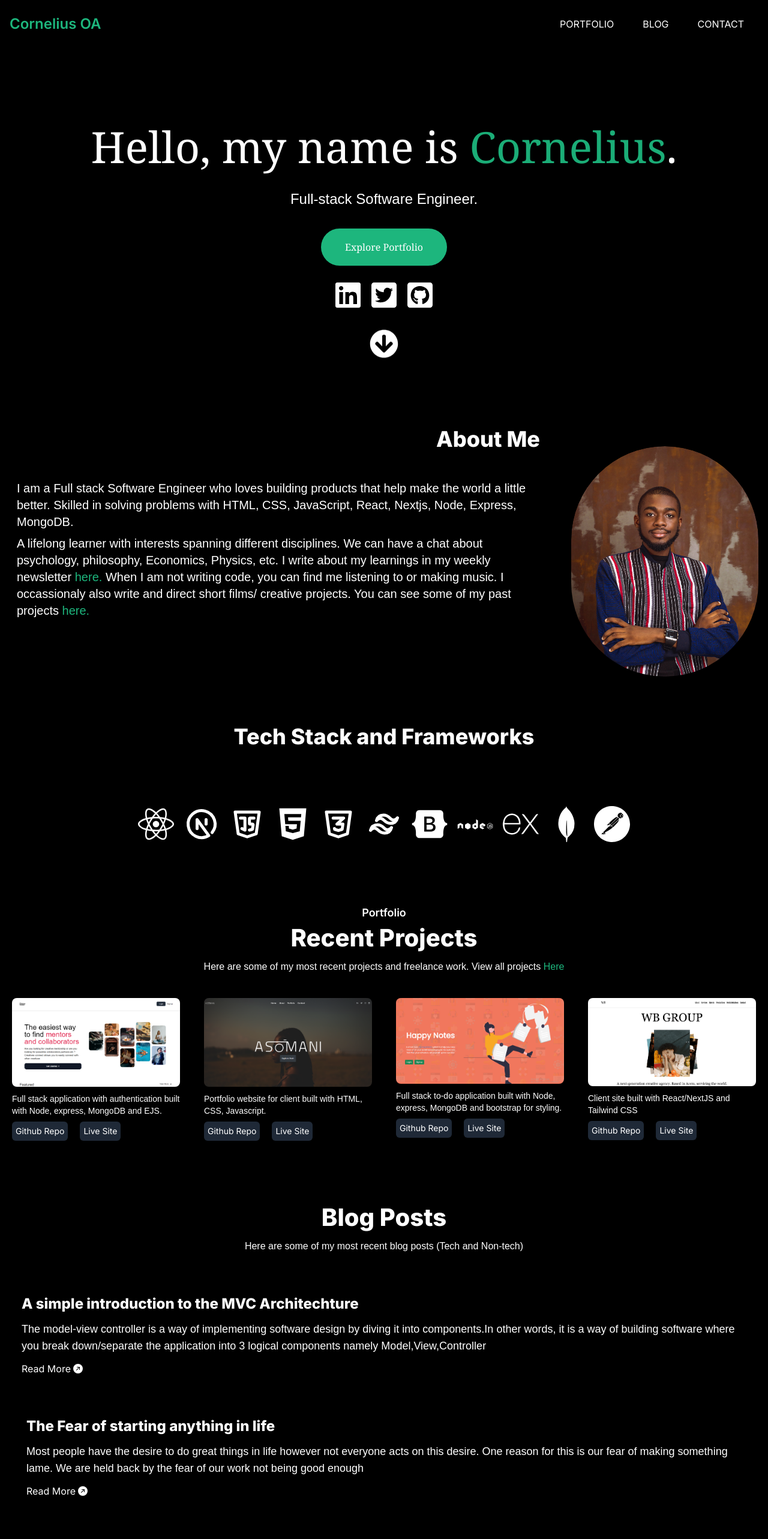
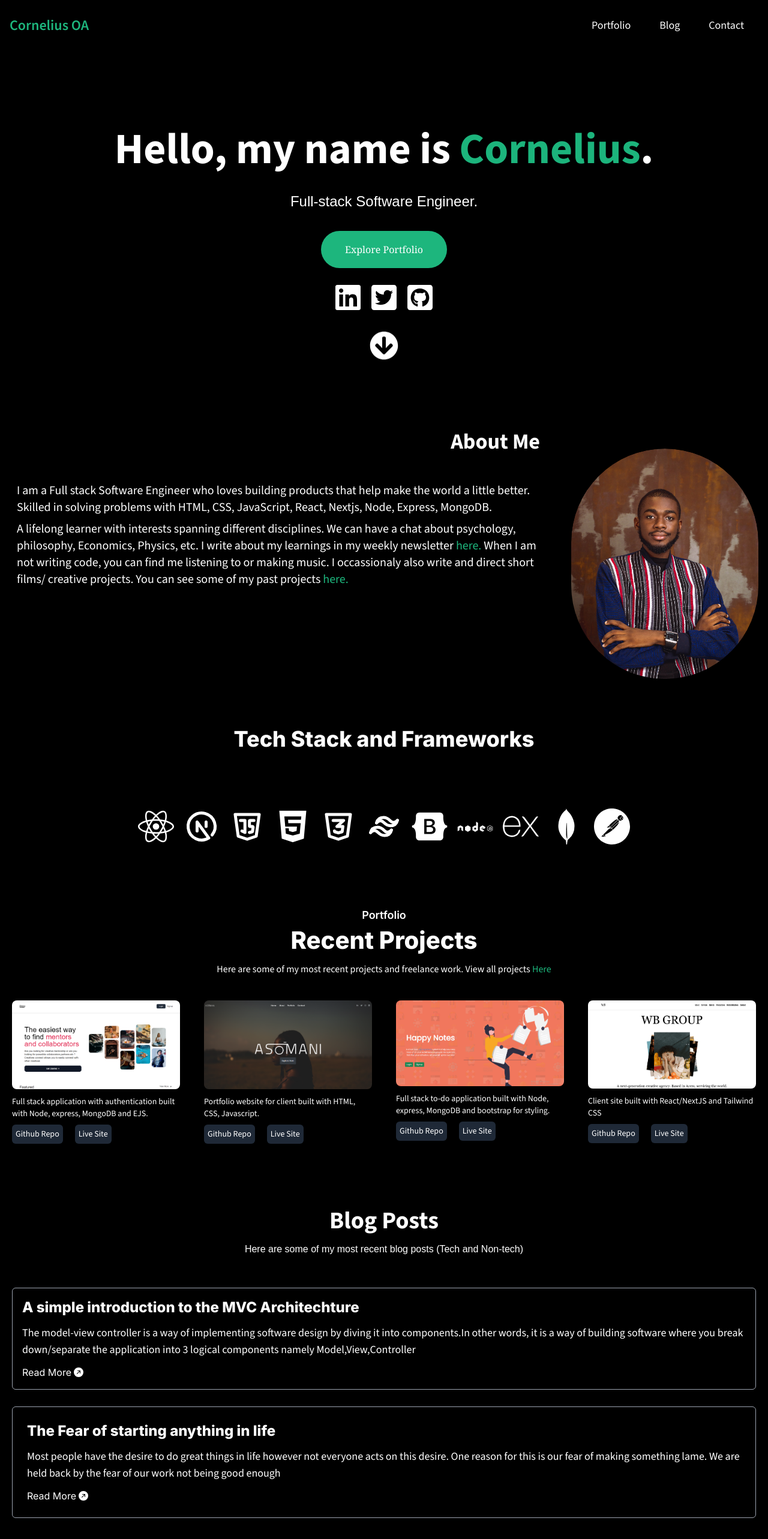
Before and after one commit to thecornisians/portfolio, a Next.js app: page / in a window 1280 px wide. Shown: the top 2566 px of the page at 60% size. Built offline with nearby package versions, Linux system fonts and the light colour scheme.

Commit message:
updated homepage

```diff
--- a/components/About.js
+++ b/components/About.js
@@ -26,15 +26,15 @@ export default function About() {
         </div>
 
         <div className=" text-md md:text-xl sm:mb-5 max-w-4xl align-middle my-9 text-center p-3">
-          <h3 className="text-4xl mb-12 font-extrabold text-center lg:text-right">
+          <h3 className="text-4xl mb-12 source-sans font-extrabold text-center lg:text-right">
             About Me
           </h3>
-          <p className="font-md md:font-xl md:text-left mb-2 ">
+          <p className="font-md md:font-xl md:text-left mb-2 source-sans ">
             I am a Full stack Software Engineer who loves building products that
             help make the world a little better. Skilled in solving problems
             with HTML, CSS, JavaScript, React, Nextjs, Node, Express, MongoDB.
           </p>
-          <p className="font-md md:font-xl md:text-left mb-2 ">
+          <p className="font-md md:font-xl md:text-left mb-2 source-sans">
             A lifelong learner with interests spanning different disciplines. We
             can have a chat about psychology, philosophy, Economics, Physics,
             etc. I write about my learnings in my weekly newsletter{" "}
--- a/components/Blog.js
+++ b/components/Blog.js
@@ -2,7 +2,7 @@ import { BsFillArrowUpRightCircleFill } from "react-icons/bs";
 export default function BlogPosts() {
   return (
     <section>
-      <div className="text-center mb-10 md:mt-10">
+      <div className="text-center mb-10 md:mt-10 source-sans">
         {/* <h3 className='font-semibold text-lg text-primary mb-2'> Portfolio</h3> */}
         <h4 className="font-bold text-3xl sm:text-4xl md:text-[40px] text-dark mb-4">
           Blog Posts
@@ -13,11 +13,11 @@ export default function BlogPosts() {
       </div>
 
       <div className="mt-5 px-5 pb-4">
-        <div className="mb-7 shadow-lg p-4 ">
+        <div className="mb-7 shadow-lg p-4 border border-gray-400 rounded-md">
           <h1 className="font-bold text-2xl pb-3">
             A simple introduction to the MVC Architechture
           </h1>
-          <p className="pb-3 text-lg">
+          <p className="pb-3 text-lg source-sans">
             The model-view controller is a way of implementing software design
             by diving it into components.In other words, it is a way of building
             software where you break down/separate the application into 3
@@ -33,11 +33,11 @@ export default function BlogPosts() {
           </a>
         </div>
 
-        <div className="mb-7 shadow-lg p-6">
+        <div className="mb-7 shadow-lg p-6 border border-gray-400 rounded-md">
           <h1 className="font-bold text-2xl pb-3">
             The Fear of starting anything in life
           </h1>
-          <p className="pb-3 text-lg">
+          <p className="pb-3 text-lg source-sans">
             Most people have the desire to do great things in life however not
             everyone acts on this desire. One reason for this is our fear of
             making something lame. We are held back by the fear of our work not
--- a/components/Hero.js
+++ b/components/Hero.js
@@ -14,7 +14,7 @@ export default function Hero() {
       <section className={`min-h-full`}>
         <div className="text-center px-6 md:px-5 py-5 md:pt-28 lg:pt-28 mb-5">
           <div className="mb-8">
-            <h2 className="text-5xl md:text-7xl font-serif p-4">
+            <h2 className="text-5xl md:text-7xl source-sans font-bold p-4">
               Hello, my name is{" "}
               <span className="text-[#1DB67D] animate-pulse hover:animate-bounce">
                 Cornelius
--- a/components/Navbar.js
+++ b/components/Navbar.js
@@ -24,7 +24,7 @@ export default function Navbar() {
         <nav className="px-2 sm:px-4 py-2.5 rounded ">
           <div className="container flex flex-wrap justify-between items-center mx-auto">
             <Link href="/" className="flex items-center cursor-pointer">
-              <span className="self-center text-lg md:text-2xl font-semibold text-[#1DB67D] cursor-pointer">
+              <span className="self-center text-lg md:text-2xl source-sans font-semibold text-[#1DB67D] cursor-pointer">
                 Cornelius OA
               </span>
             </Link>
@@ -76,14 +76,14 @@ export default function Navbar() {
               id="display-navigation"
             >
               <ul
-                className={`leading-8 flex flex-col p-4 mt-4 text-center rounded-lg text-lg uppercase md:flex-row md:space-x-8 md:mt-0 md:text-sm md:font-medium ${
+                className={`leading-8 flex flex-col p-4 mt-4 text-center rounded-lg text-lg source-sans font-semibold md:flex-row md:space-x-8 md:mt-0 md:text-sm md:font-medium ${
                   darkMode ? "text-black" : "text-white"
                 } `}
               >
-                <li className="hover:bg-gray-300 dark:hover:bg-[#424242] py-0.5 px-2 rounded text-base">
+                <li className="hover:bg-gray-300 hover:text-black dark:hover:bg-[#424242] py-0.5 px-2 rounded text-lg">
                   <Link href="/portfolio">Portfolio</Link>
                 </li>
-                <li className="hover:bg-gray-300 dark:hover:bg-[#424242] py-0.5 px-2 rounded text-base">
+                <li className="hover:bg-gray-300 hover:text-black dark:hover:bg-[#424242] py-0.5 px-2 rounded text-lg">
                   <a
                     href="https://cowans.substack.com/"
                     target="_blank"
@@ -92,7 +92,7 @@ export default function Navbar() {
                     Blog
                   </a>
                 </li>
-                <li className="hover:bg-gray-300 dark:hover:bg-[#424242] py-0.5 px-2 rounded text-base">
+                <li className="hover:bg-gray-300 hover:text-black dark:hover:bg-[#424242] py-0.5 px-2 rounded text-lg">
                   <Link href="/contact">Contact</Link>
                 </li>
                 {/* <li onClick={() => setDarkMode(!darkMode)} className="flex text-lg dark:hover:bg-[#424242]"> <MdOutlineDarkMode className="text-center"/></li> */}
--- a/components/Portfolio.js
+++ b/components/Portfolio.js
@@ -15,7 +15,7 @@ export default function Portfolio() {
         <h4 className="font-bold text-3xl sm:text-4xl md:text-[40px] text-dark mb-4">
           Recent Projects
         </h4>
-        <p className="text-base text-body-color">
+        <p className="text-base text-body-color source-sans">
           Here are some of my most recent projects and freelance work. View all
           projects
           <Link href="/portfolio">
@@ -25,14 +25,14 @@ export default function Portfolio() {
       </div>
 
       <div>
-        <div className="flex flex-col gap-10 py-10 lg:flex-row lg:flex-wrap">
+        <div className="flex flex-col gap-10 py-10 lg:flex-row lg:flex-wrap source-sans">
           <div className="flex-1 mb-2">
             <Image
               src={creativeconnect}
               className="rounded-lg max-w-full h-8 w-8 shadow-lg object-contain md:hover:scale-105 transition duration-300 ease-in-out"
               alt="creative-connect"
             />
-            <p className="text-sm mt-1 mb-1 md:text-md">
+            <p className="text-sm mt-1 mb-1 md:text-md source-sans">
               Full stack application with authentication built with Node,
               express, MongoDB and EJS.
             </p>
@@ -62,7 +62,7 @@ export default function Portfolio() {
               className="rounded-lg max-w-full h-8 w-8 shadow-lg object-contain md:hover:scale-105 transition duration-300 ease-in-out"
               alt="nanaasomani"
             />
-            <p className="text-sm mt-1 mb-1 md:text-md">
+            <p className="text-sm mt-1 mb-1 md:text-md source-sans">
               Portfolio website for client built with HTML, CSS, Javascript.
             </p>
             <div className="flex gap-3 mt-2">
@@ -89,7 +89,7 @@ export default function Portfolio() {
               className="rounded-lg max-w-full h-8 w-8 shadow-lg object-contain md:hover:scale-105 transition duration-300 ease-in-out"
               alt="happynotes"
             />
-            <p className="text-sm mt-1 mb-1 md:text-md">
+            <p className="text-sm mt-1 mb-1 md:text-md source-sans">
               Full stack to-do application built with Node, express, MongoDB and
               bootstrap for styling.
             </p>
@@ -119,7 +119,7 @@ export default function Portfolio() {
               className="rounded-lg max-w-full h-8 w-8 shadow-lg object-contain md:hover:scale-105 transition duration-300 ease-in-out"
               alt="cornelius owusu-ansah"
             />
-            <p className="text-sm mt-1 mb-1 md:text-md">
+            <p className="text-sm mt-1 mb-1 md:text-md source-sans">
               Client site built with React/NextJS and Tailwind CSS
             </p>
             <div className="flex gap-3 mt-2">
--- a/pages/index.js
+++ b/pages/index.js
@@ -1,3 +1,4 @@
+import { useState } from "react";
 import Head from "next/head";
 import Navbar from "../components/Navbar";
 import Hero from "../components/Hero";
@@ -8,7 +9,7 @@ import Footer from "../components/Footer";
 import About from "../components/About";
 import Form from "../components/Form";
 import BlogPosts from "../components/Blog";
-import { useState } from "react";
+import { IoMdMail } from "react-icons/io";
 
 export default function Home({ portfolioImage }) {
   const [darkMode, setDarkMode] = useState(false);
@@ -21,8 +22,23 @@ export default function Home({ portfolioImage }) {
       <Portfolio />
       {/* <Logos /> */}
       <BlogPosts />
-      <Form />
-
+      <section>
+        <div className="py-8 lg:py-16 px-4 mx-auto max-w-screen-md">
+          <h2 className="mb-4 text-4xl tracking-tight font-extrabold text-center text-white dark:text-white">
+            Contact
+          </h2>
+          <p className="mb-4 md:mb-7 font-light text-center text-white dark:text-gray-400 sm:text-xl source-sans">
+            Want to talk about a new project you have or have a question ? Send
+            me an email and I will get back to you as soon as possible.
+          </p>
+          <div className="flex justify-center items-center text-lg md:text-xl source-sans">
+            <IoMdMail />{" "}
+            <a className="text-white" href="mailto:thecornisians@gmail.com">
+              : thecornisians@gmail.com
+            </a>
+          </div>
+        </div>
+      </section>
       <Footer />
     </section>
   );
--- a/styles/globals.css
+++ b/styles/globals.css
@@ -1,5 +1,6 @@
 @import url("https://fonts.googleapis.com/css2?family=Inter:wght@400;600;800&display=swap");
 @import url("https://fonts.googleapis.com/css2?family=Poppins&display=swap");
+@import url("https://fonts.googleapis.com/css2?family=Source+Sans+3:wght@400;600;700&display=swap");
 
 @tailwind base;
 @tailwind components;
@@ -26,3 +27,7 @@ p {
   font-family: sans-serif;
   font-weight: 500;
 }
+
+.source-sans {
+  font-family: "Source Sans 3", sans-serif;
+}
```
